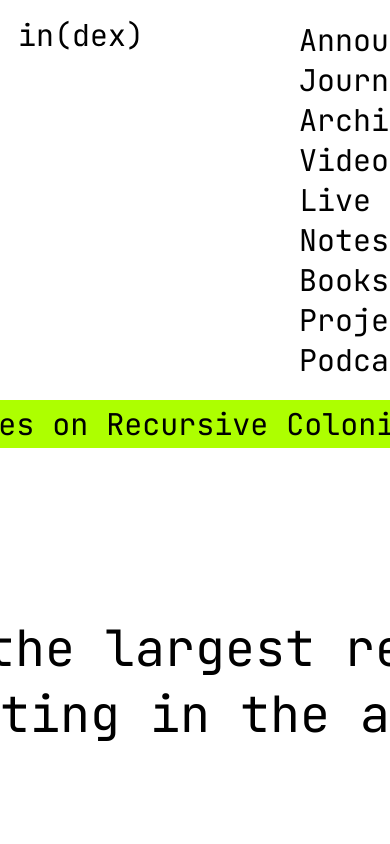
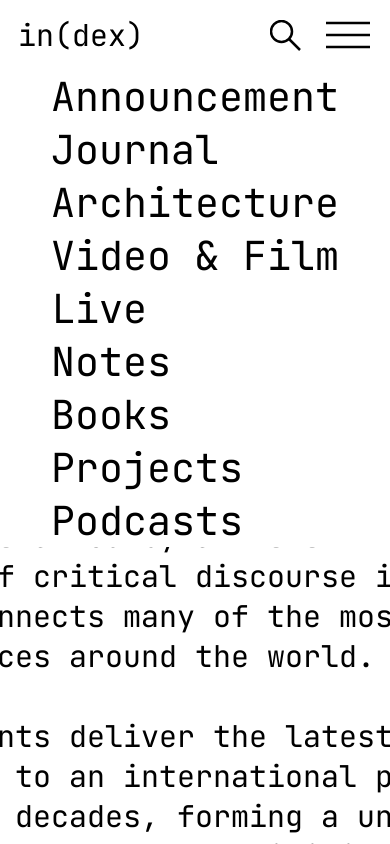
Before and after one commit to MZSkjaerstad/Prosesser_og_brukergrensesnitt, a Vue app: page /about in a window 390 px wide. Both pictures are taken after a click on the button 352 px from the left and 35 px from the top of the page. Shown: the top 844 px of the page. Built offline with nearby package versions, Linux system fonts and the light colour scheme.

Commit message:
:iphone: Finishing headerComponent reactivness

```diff
--- a/src/components/Header/Header.vue
+++ b/src/components/Header/Header.vue
@@ -2,7 +2,7 @@
 	<header class="header">
 		<Logo />
 
-		<Navigation :class="`header__nav-hidden--${hideNav}`"/>
+		<Navigation :class="`header__nav header__nav-hidden--${hideNav}`"/>
 
 		<div class="header__buttons">
 			<SearchButton @click="toggleSearch()"/>
@@ -51,7 +51,7 @@ export default {
 	.header {
 		width: 100%;
 		height: auto;
-		padding: 20px 20px;
+		padding: 20px;
 		background: inherit;
 		display: flex;
 		justify-content: space-between;
@@ -82,4 +82,14 @@ export default {
 		display: flex;
 	}
 
+	@media  screen and (max-width: 1100px) {
+
+		.header__nav {
+			width: 100%;
+			transform: translateX(-20px);
+			position: absolute;
+			margin-top: 50px;
+			z-index: 16;
+		}
+	}
 </style>
--- a/src/components/Header/Logo.vue
+++ b/src/components/Header/Logo.vue
@@ -16,7 +16,6 @@ export default {
 <style>
 	.logo {
 		height: 30px;
-		padding: 0 10rem 0 0;
 	}
 
 	.logo__image  {
--- a/src/components/Header/Navigation.vue
+++ b/src/components/Header/Navigation.vue
@@ -100,5 +100,9 @@
       .navigation__item {
          transform: translateX(0%);
       }
+
+      .navigation__link {
+         font-size: 40px;
+      }
    }
 </style>
```
